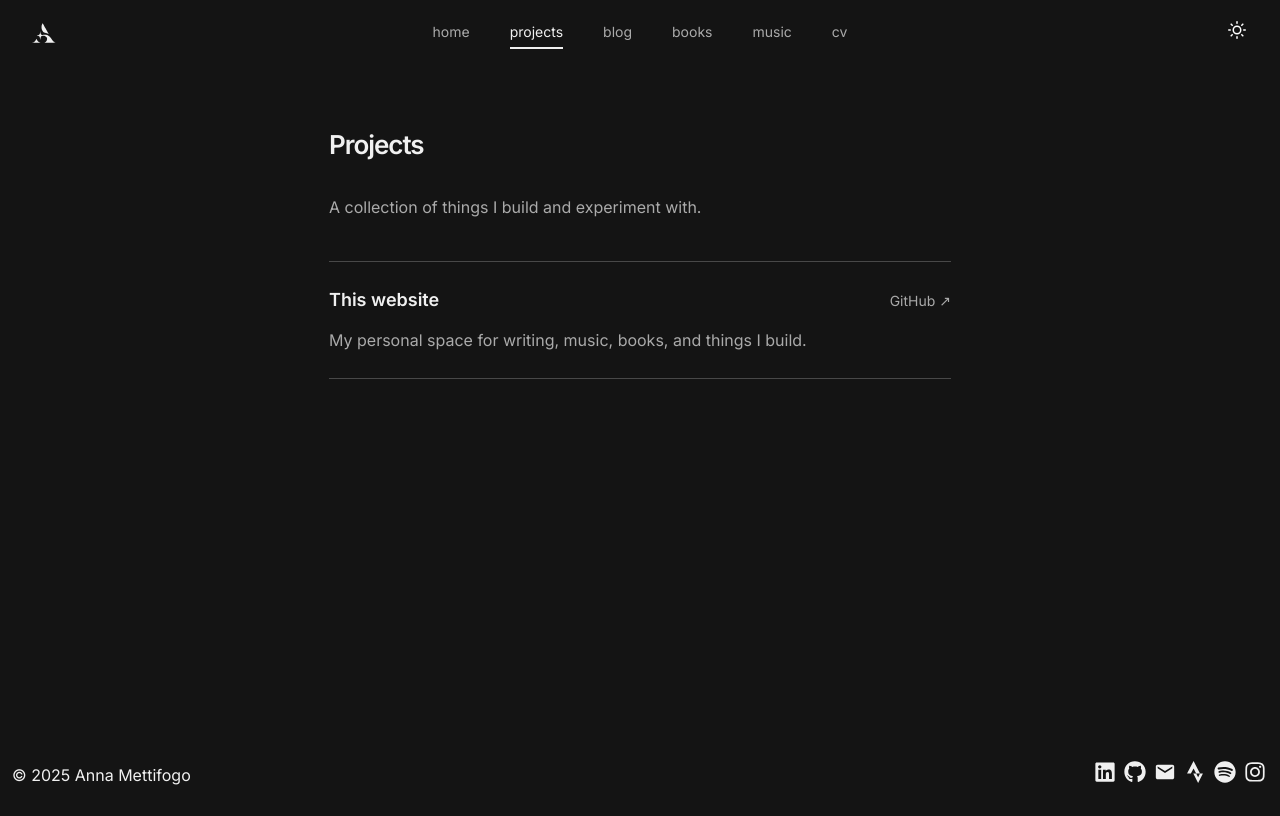
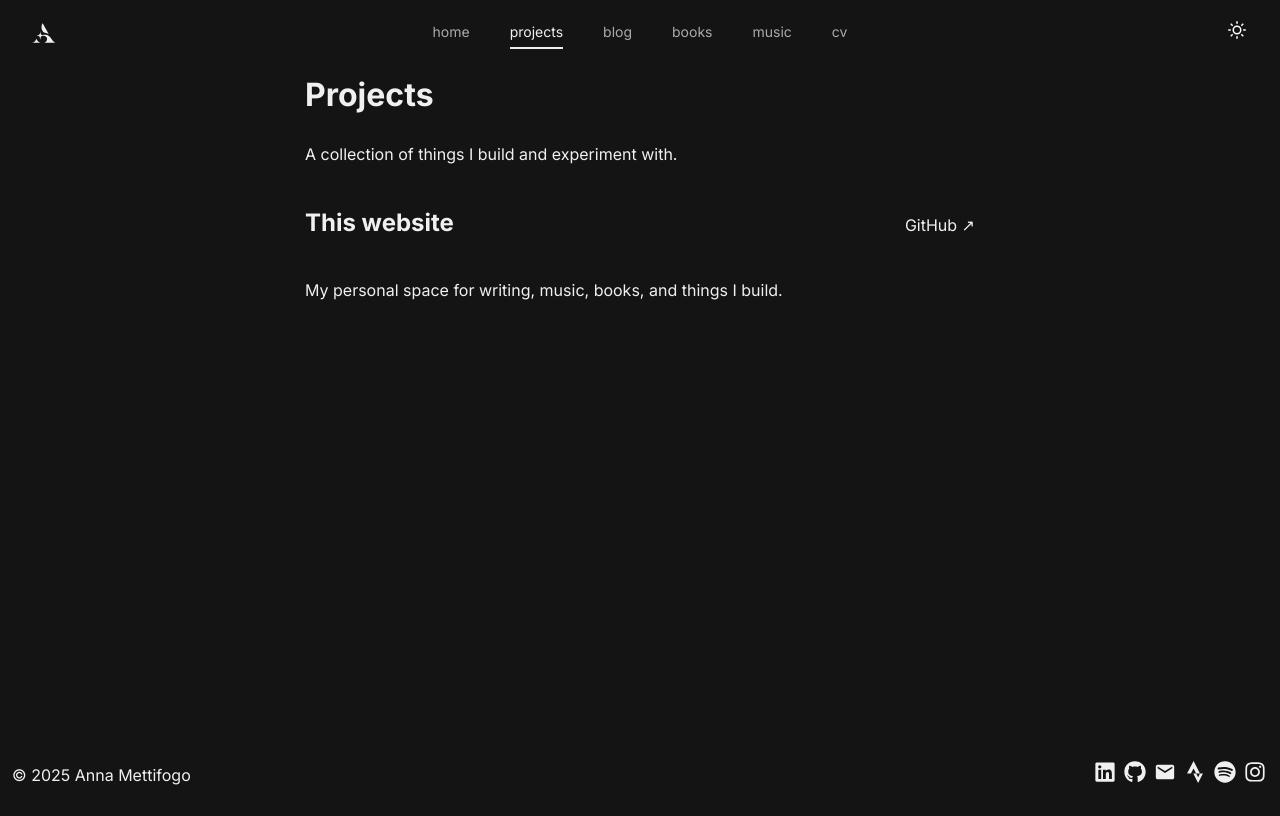
Before and after one commit to MettiFire/mywebsite, a Next.js app: page /projects in a window 1280 px wide. Built offline with nearby package versions, Linux system fonts and the light colour scheme.

Commit message:
Fix article header clearance and match Projects to site styling

```diff
--- a/app/(site)/blog/posts/en/01-teatro/PostContent.tsx
+++ b/app/(site)/blog/posts/en/01-teatro/PostContent.tsx
@@ -13,7 +13,7 @@ export default function PostContent() {
   }, []);
 
   return (
-    <main className="max-w-[670px] mx-auto px-6 py-20 min-h-screen">
+    <main className="blog-post-page max-w-[670px] mx-auto px-6 py-20 min-h-screen">
       <Link
         href="/blog"
         className="inline-block mb-4 text-sm text-neutral-500 dark:text-neutral-400 hover:text-neutral-700 dark:hover:text-neutral-200 transition-colors opacity-70"
--- a/app/(site)/blog/posts/it/01-teatro/PostContent.tsx
+++ b/app/(site)/blog/posts/it/01-teatro/PostContent.tsx
@@ -13,7 +13,7 @@ export default function PostContent() {
   }, []);
 
   return (
-    <main className="max-w-[670px] mx-auto px-6 py-20 min-h-screen">
+    <main className="blog-post-page max-w-[670px] mx-auto px-6 py-20 min-h-screen">
 
       {/* Link back */}
       <Link
--- a/app/(site)/projects/page.tsx
+++ b/app/(site)/projects/page.tsx
@@ -1,5 +1,4 @@
 import type { Metadata } from "next";
-import styles from "./projects.module.css";
 
 export const metadata: Metadata = {
   title: "Anna's Projects",
@@ -8,20 +7,20 @@ export const metadata: Metadata = {
 
 export default function ProjectsPage() {
   return (
-    <section className={styles.page} aria-labelledby="projects-title">
+    <main className="max-w-[670px] mx-auto px-6 py-20" aria-labelledby="projects-title">
       <h1
         id="projects-title"
-        className={styles.title}
+        className="font-semibold text-2xl mb-8 tracking-tighter text-neutral-900 dark:text-neutral-100"
       >
         Projects
       </h1>
-      <p className={styles.intro}>
+      <p className="text-neutral-600 dark:text-neutral-400 mb-10 leading-relaxed">
         A collection of things I build and experiment with.
       </p>
 
-      <div className={styles.list}>
-        <article className={styles.project}>
-          <div className={styles.projectHeader}>
+      <div>
+        <article className="mb-10">
+          <div className="flex flex-wrap items-baseline justify-between gap-x-6 gap-y-2 mb-3">
             <h2 className="font-semibold text-lg text-neutral-900 dark:text-neutral-100">
               This website
             </h2>
@@ -40,6 +39,6 @@ export default function ProjectsPage() {
           </p>
         </article>
       </div>
-    </section>
+    </main>
   );
 }
--- a/app/(site)/projects/projects.module.css
+++ /dev/null
@@ -1,9 +0,0 @@
-.page { max-width: 670px; margin: 0 auto; padding: 100px 24px 120px; box-sizing: border-box; }
-.title { margin: 0 0 32px; font-size: 26px; font-weight: 600; letter-spacing: -0.04em; line-height: 1.3; }
-.intro { margin: 0 0 40px; color: var(--text-secondary); line-height: 1.7; }
-.list { border-top: 1px solid color-mix(in srgb, var(--text-secondary) 35%, transparent); }
-.project { padding: 24px 0; border-bottom: 1px solid color-mix(in srgb, var(--text-secondary) 35%, transparent); }
-.projectHeader { display: flex; align-items: baseline; justify-content: space-between; flex-wrap: wrap; gap: 8px 24px; margin-bottom: 12px; }
-.projectHeader h2 { margin: 0; font-size: 18px; font-weight: 600; }
-.projectHeader a { font-size: 14px; color: var(--text-secondary); }
-.project p { margin: 0; line-height: 1.7; color: var(--text-secondary); }
--- a/app/globals.css
+++ b/app/globals.css
@@ -210,3 +210,5 @@ a.inline-block.mb-4.text-sm.text-neutral-500.dark\:text-neutral-400.hover\:text-
 figcaption.text-\[14px\].opacity-80.pt-2 {
     padding-top: 8px;
 }
+/* Keep the article back link below the fixed header. */
+main.blog-post-page { padding-top: 56px; }
```
